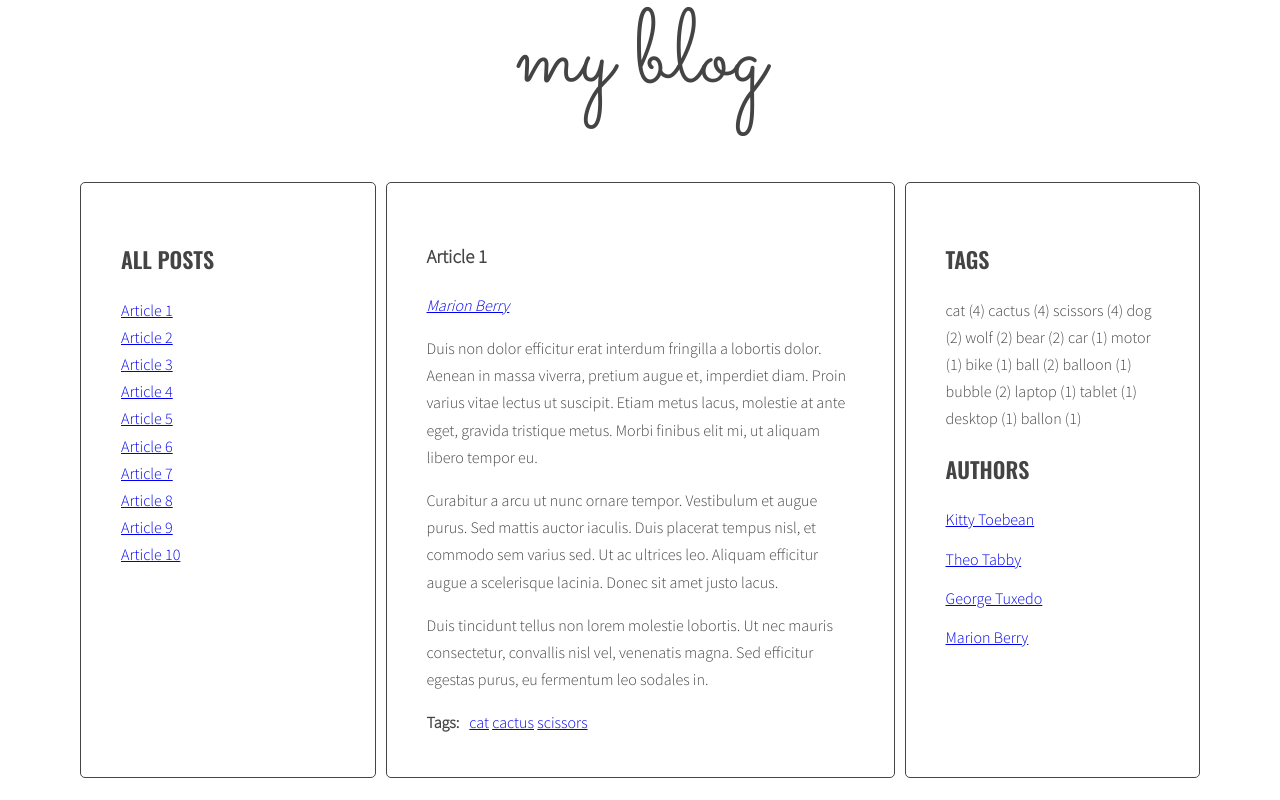
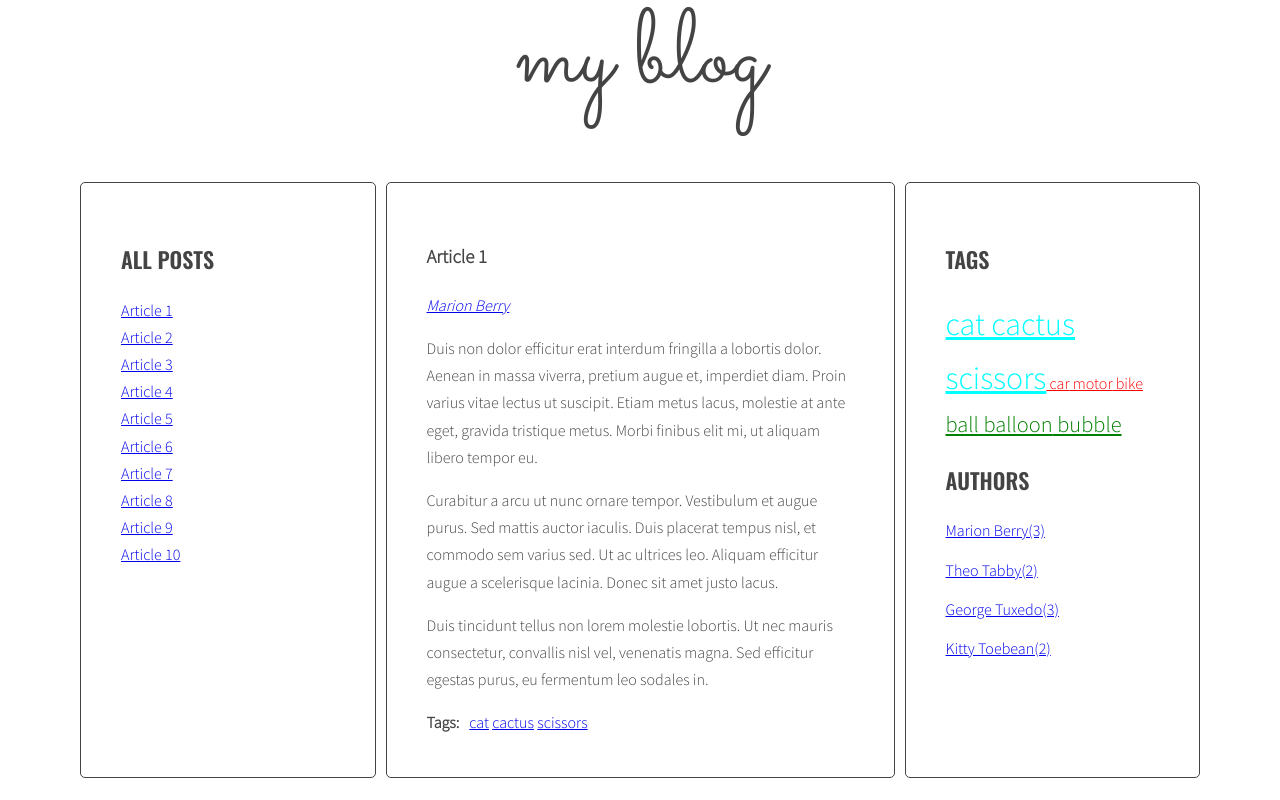
Before and after one commit to darekkozyra/javascript-blog, a website: page index.html in a window 1280 px wide. Drawn offline with nearby package versions, Linux system fonts and the light colour scheme.

Commit message:
Tenth commit - Authors list

```diff
--- a/index.html
+++ b/index.html
@@ -31,7 +31,7 @@
                       </ul>
                     </div>
                   </article>
-                  <article class="post" id="article-2" data-tags="dog wolf bear" data-author="Theo Tabby">
+                  <article class="post" id="article-2" data-tags="cat cactus scissors" data-author="Theo Tabby">
                     <h3 class="post-title">Article 2</h3>
                     <p class="post-author"></p>
                     <div class="post-content">
@@ -94,7 +94,7 @@
                       </ul>
                     </div>
                   </article>
-                  <article class="post" id="article-6" data-tags="dog wolf bear" data-author="George Tuxedo">
+                  <article class="post" id="article-6" data-tags="car motor bike" data-author="George Tuxedo">
                     <h3 class="post-title">Article 6</h3>
                     <p class="post-author"></p>
                     <div class="post-content">
@@ -126,7 +126,7 @@
                       </ul>
                     </div>
                   </article>
-                  <article class="post" id="article-8" data-tags="laptop tablet desktop" data-author="Theo Tabby">
+                  <article class="post" id="article-8" data-tags="car motor bike" data-author="Theo Tabby">
                     <h3 class="post-title">Article 8</h3>
                     <p class="post-author"></p>
                     <div class="post-content">
@@ -155,12 +155,10 @@
                     <div class="post-tags">
                       <p><strong>Tags:</strong></p>
                       <ul class="list list-horizontal">
-                        <li><a href="#">news</a></li>
-                        <li><a href="#">tutorials</a></li>
                       </ul>
                     </div>
                   </article>
-                  <article class="post" id="article-10" data-tags="ball ballon bubble" data-author="George Tuxedo">
+                  <article class="post" id="article-10" data-tags="ball balloon bubble" data-author="George Tuxedo">
                     <h3 class="post-title">Article 10</h3>
                     <p class="post-author"></p>
                     <div class="post-content">
@@ -183,26 +181,6 @@
                   </ul>
                   <h2 class="section-title">Authors</h2>
                   <ul class="list authors">
-                    <li>
-                      <a href="#">
-                        <span class="author-name">Kitty Toebean</span>
-                      </a>
-                    </li>
-                    <li>
-                      <a href="#">
-                        <span class="author-name">Theo Tabby</span>
-                      </a>
-                    </li>
-                    <li>
-                      <a href="#">
-                        <span class="author-name">George Tuxedo</span>
-                      </a>
-                    </li>
-                    <li>
-                      <a href="#">
-                        <span class="author-name">Marion Berry</span>
-                      </a>
-                    </li>
                   </ul>
                 </aside>
               </main>
--- a/js/script.js
+++ b/js/script.js
@@ -35,14 +35,15 @@ function titleClickHandler(event){
   targetArticle.classList.add('active');
 }
 
-const optArticleSelector = '.post',
+  const optArticleSelector = '.post',
   optTitleSelector = '.post-title',
   optTitleListSelector = '.titles',
   optArticleTagsSelector = '.post-tags .list',
   optArticleAuthorSelector = '.post-author',
   optTagsListSelector = '.tags.list',
   optCloudClassCount = 5,
-  optCloudClassPrefix = 'tag-size-';
+  optCloudClassPrefix = 'tag-size-',
+  optAuthorsListSelector = '.list.authors';
 
 function generateTitleLinks(customSelector = ''){
   /* remove contents of titleList */
@@ -89,7 +90,7 @@ function calculateTagsParams(tags){
     if(tags[tag] > params.max){
       params.max = tags[tag];
     }
-    if(tags[tag] <= params.min){
+    if(tags[tag] < params.min){
       params.min = tags[tag];
     }
   }
@@ -97,10 +98,15 @@ function calculateTagsParams(tags){
 }
 
 function calculateTagClass(count, params){
+  const normalizedCount = count - params.min;
+  const normalizedMax = params.max - params.min;
+  const percentage = normalizedCount / normalizedMax;
+  const classNumber = Math.floor( percentage * (optCloudClassCount - 1) + 1 );
+  return optCloudClassPrefix+classNumber;
+}
 
-}
 function generateTags(){
-  /* [NEW] create a new variable allTags with an empty array */
+  /* [NEW] create a new variable allTags with an empty object */
   let allTags = {};
   /* find all articles */
   const articles = document.querySelectorAll('article');
@@ -117,7 +123,7 @@ function generateTags(){
     /* START LOOP: for each tag */
     for(let tag of articleTagsArray){
       /* generate HTML of the link */
-      const linkHTML = '<li><a href="#tag-'+ tag +'">'+tag+'</a></li>';
+      const linkHTML = '<li><a href="#tag-'+ tag +'">'+ tag +'</a></li>';
       console.log(linkHTML);
       /* add generated code to html variable */
       /* [NEW] check if this link is NOT already in allTags */
@@ -144,8 +150,11 @@ function generateTags(){
 
   /*[NEW] START LOOP: for each tag in allTags:*/
   for(let tag in allTags){
+    const tagLinkHTML = '<li><a class=' + calculateTagClass(allTags[tag], tagsParams) +" "+ 'href="#tag-'+ tag +'">'+" "+ tag +'</a></li>';
+    // " (" + allTags[tag] + ") " + '</li>';
+    console.log('tagLinkHTML', tagLinkHTML);
     /*[NEW] generate code of link and add it to allTagsHTML*/
-    allTagsHTML += tag + ' (' + allTags[tag] +') ';
+    allTagsHTML += tagLinkHTML;
   }
   /*[NEW] add html from allTagsHTML to tagList*/
   tagList.innerHTML = allTagsHTML;
@@ -185,7 +194,7 @@ function tagClickHandler(event){
 
 function addClickListenersToTags(){
   /* find all links to tags */
-  const tagLinks = document.querySelectorAll('.list-horizontal a');
+  const tagLinks = document.querySelectorAll('.list-horizontal a, .list.tags a');
   /* START LOOP: for each link */
   for(let tagLink of tagLinks){
     /* add tagClickHandler as event listener for that link */
@@ -197,6 +206,7 @@ function addClickListenersToTags(){
 addClickListenersToTags();
 
 function generateAuthors(){
+  let allAuthors = {};
   const articles = document.querySelectorAll('article');
   for(let article of articles){
     const articleAuthors = article.querySelector(optArticleAuthorSelector);
@@ -204,9 +214,22 @@ function generateAuthors(){
     const author = article.getAttribute('data-author');
     console.log(author);
     const linkHTML = '<a href="' + author + '">'+ author +'</a>';
+    if(!allAuthors.hasOwnProperty(author)){
+      allAuthors[author] = 1;
+    }else{
+      allAuthors[author]++;
+    }
     html = html + linkHTML;
     articleAuthors.innerHTML = html;
   }
+  const authorList = document.querySelector('.authors');
+  let allAuthorsHTML='';
+  for (let author in allAuthors){
+    const authorLinkHTML = '<li><a href="' + author + '">'+ author +"(" + allAuthors[author] + ")" + '</a></li>';
+    console.log('authorLinkHTML', authorLinkHTML);
+    allAuthorsHTML += authorLinkHTML;
+  }
+  authorList.innerHTML = allAuthorsHTML;
 }
 generateAuthors();
 
@@ -222,7 +245,7 @@ function authorClickHandler(event){
 }
 
 function addClickListenersToAuthor(){
-  const authorLinks = document.querySelectorAll('.post-author a');
+  const authorLinks = document.querySelectorAll('.post-author a, .list.authors a');
   console.log(authorLinks)
   for(let authorLink of authorLinks){
     authorLink.addEventListener('click', authorClickHandler);
--- a/sass/style.scss
+++ b/sass/style.scss
@@ -122,3 +122,32 @@ body {
     margin: 0 10px 0 0;
   }
 }
+
+.tags li{
+  display: inline;
+}
+
+.tag-size-1 {
+  font-size: 140%;
+  color: green;
+}
+
+.tag-size-2 {
+  font-size: 100%;
+  color: red;
+}
+
+.tag-size-3 {
+  font-size: 80%;
+  color: blue;
+}
+
+.tag-size-4 {
+  font-size: 120%;
+  color: magenta;
+}
+
+.tag-size-5 {
+  font-size: 200%;
+  color: aqua;
+}
```
Also changed, not shown: css/style.css.
